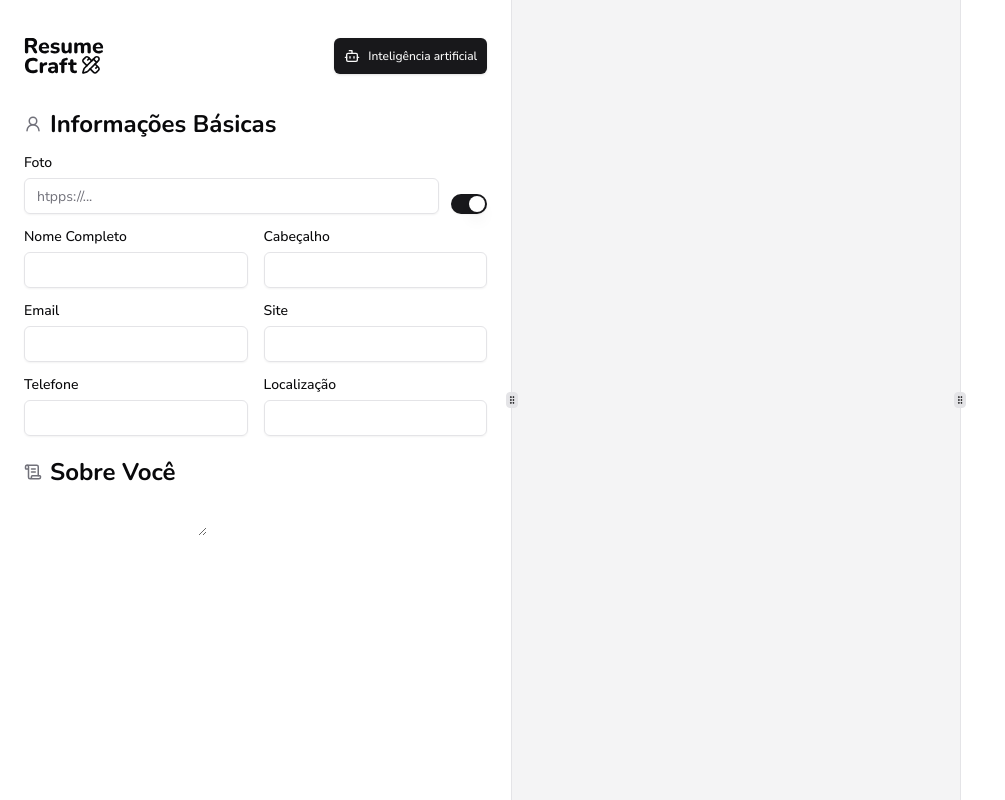
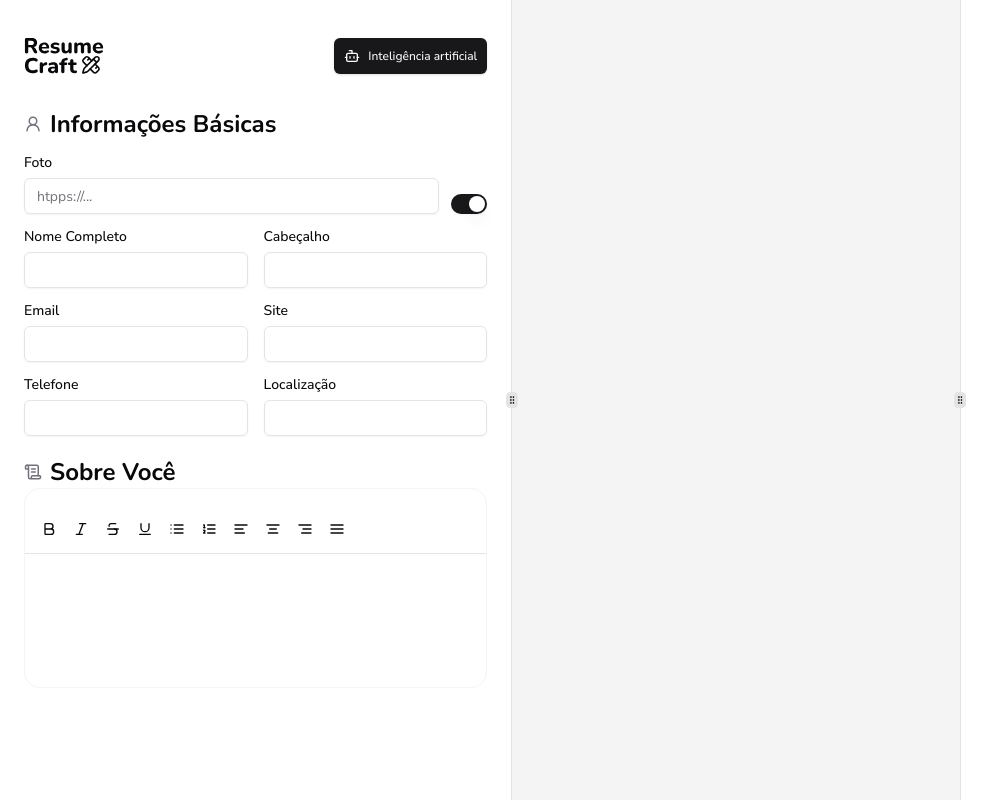
Before and after one commit to GabrieleFerreira/Resume-craft, a Next.js app in the folder resume-craft/: page /dashboard/teste in a window 1280 px wide. Shown: the whole page, without its empty margins (0-1005 px from the left). Built offline with nearby package versions, Linux system fonts and the light colour scheme.

Commit message:
instalando a lib tiptap e o tooltip

```diff
--- a/resume-craft/package.json
+++ b/resume-craft/package.json
@@ -16,6 +16,9 @@
     "@radix-ui/react-separator": "^1.1.1",
     "@radix-ui/react-slot": "^1.1.1",
     "@radix-ui/react-switch": "^1.1.2",
+    "@radix-ui/react-tooltip": "^1.1.7",
+    "@tiptap/extension-text-align": "^2.11.4",
+    "@tiptap/extension-underline": "^2.11.4",
     "@tiptap/pm": "^2.11.3",
     "@tiptap/react": "^2.11.3",
     "@tiptap/starter-kit": "^2.11.3",
--- a/resume-craft/src/components/pages/dashboard/resume/infoSidebar/index.tsx
+++ b/resume-craft/src/components/pages/dashboard/resume/infoSidebar/index.tsx
@@ -4,7 +4,7 @@
 import Link from "next/link";
 import { AiGeneratorDropdown } from "./AiGeneratorDropDown";
 import { BasicInfoSection } from "./sections/BasicInfo";
-import { SummarySection } from "./sections/summary";
+import { SummarySection } from "./sections/Summary";
 export const InfoSidebar = () => (
   <aside className="w-full h-full p-6 overflow-y-auto">
     <div className="w-full flex items-center justify-between">
--- a/resume-craft/src/components/pages/dashboard/resume/infoSidebar/sections/Summary.tsx
+++ b/resume-craft/src/components/pages/dashboard/resume/infoSidebar/sections/Summary.tsx
@@ -1,3 +1,4 @@
+import { Editor } from "@/components/ui/editor";
 import { ScrollText } from "lucide-react";
 import { Controller, useFormContext } from "react-hook-form";
 import { SectionTitle } from "../SectionTitle";
@@ -10,7 +11,9 @@
       <Controller
         control={control}
         name="content.summary"
-        render={({ field }) => <textarea {...field} />}
+        render={({ field }) => (
+          <Editor {...field} className="min-h-[200px] max-h-[300px] pt-4" />
+        )}
       />
     </div>
   );
--- /dev/null
+++ b/resume-craft/src/components/ui/editor/MenuBar.tsx
@@ -0,0 +1,106 @@
+"use client";
+import { Editor } from "@tiptap/react";
+import {
+  AlignCenter,
+  AlignJustify,
+  AlignLeft,
+  AlignRight,
+  Bold,
+  Italic,
+  List,
+  ListOrdered,
+  Strikethrough,
+  Underline,
+} from "lucide-react";
+import { Button } from "../button";
+import { Tooltip } from "../tooltip";
+
+type MenuBarProps = {
+  editor: Editor | null;
+};
+export const MenuBar = ({ editor }: MenuBarProps) => {
+  if (!editor) return null;
+  const ACTIONS = [
+    {
+      label: "Negrito",
+      icon: Bold,
+      action: () => editor.chain().focus().toggleBold().run(),
+      active: editor.isActive("bold"),
+    },
+    {
+      label: "Itálico",
+      icon: Italic,
+      action: () => editor.chain().focus().toggleItalic().run(),
+      active: editor.isActive("italic"),
+    },
+    {
+      label: "Riscado",
+      icon: Strikethrough,
+      action: () => editor.chain().focus().toggleStrike().run(),
+      active: editor.isActive("strike"),
+    },
+    {
+      label: "Sublinhado",
+      icon: Underline,
+      action: () => editor.chain().focus().toggleUnderline().run(),
+      active: editor.isActive("underline"),
+    },
+    {
+      label: "Lista",
+      icon: List,
+      action: () => editor.chain().focus().toggleBulletList().run(),
+      active: editor.isActive("bulletList"),
+    },
+    {
+      label: "Lista ordenada",
+      icon: ListOrdered,
+      action: () => editor.chain().focus().toggleOrderedList().run(),
+      active: editor.isActive("orderedList"),
+    },
+    {
+      label: "Alinhar Esquerda",
+      icon: AlignLeft,
+      action: () => editor.chain().focus().setTextAlign("left").run(),
+      active: editor.isActive({ textAlign: "left" }),
+    },
+    {
+      label: "Alinhar Centro",
+      icon: AlignCenter,
+      action: () => editor.chain().focus().setTextAlign("center").run(),
+      active: editor.isActive({ textAlign: "center" }),
+    },
+    {
+      label: "Alinhar Direita",
+      icon: AlignRight,
+      action: () => editor.chain().focus().setTextAlign("right").run(),
+      active: editor.isActive({ textAlign: "right" }),
+    },
+    {
+      label: "Alinhar Justificado",
+      icon: AlignJustify,
+      action: () => editor.chain().focus().setTextAlign("justify").run(),
+      active: editor.isActive({ textAlign: "justify" }),
+    },
+  ];
+
+  return (
+    <div
+      className="flex items-center border-b p-2
+         flex-wrap"
+    >
+      {ACTIONS.map((action) => (
+        <Tooltip content={action.label} key={action.label}>
+          <Button
+            key={action.label}
+            onClick={action.action}
+            variant={"ghost"}
+            className="p-2 h-max "
+            type="button"
+          >
+            <action.icon className=" size-4" />
+          </Button>
+        </Tooltip>
+      ))}
+    </div>
+  );
+};
--- a/resume-craft/src/components/ui/editor/index.tsx
+++ b/resume-craft/src/components/ui/editor/index.tsx
@@ -1,3 +1,10 @@
+"use client";
+import { cn } from "@/lib/utils";
+import TextAlign from "@tiptap/extension-text-align";
+import Underline from "@tiptap/extension-underline";
+import { EditorContent, useEditor } from "@tiptap/react";
+import StarterKit from "@tiptap/starter-kit";
+import { MenuBar } from "./MenuBar";
 type EditorProps = {
   value: string;
   onChange?: (value: string) => void;
@@ -5,5 +12,52 @@
 };
 
 export const Editor = ({ value, className, onChange }: EditorProps) => {
-  return <div></div>;
+  const editor = useEditor({
+    extensions: [
+      StarterKit.configure({
+        bulletList: {
+          HTMLAttributes: {
+            class: "List-disc pl-4",
+          },
+        },
+        orderedList: {
+          HTMLAttributes: {
+            class: "List-decimal pl-4",
+          },
+        },
+      }),
+      Underline,
+      TextAlign.configure({
+        types: ["heading", "paragraph"],
+      }),
+    ],
+
+    content: value,
+    editorProps: {
+      attributes: {
+        class: "focus:outline-none h-full p-4",
+      },
+    },
+
+    onCreate({ editor }) {
+      onChange?.(editor.getHTML());
+    },
+    onUpdate({ editor }) {
+      onChange?.(editor.getHTML());
+    },
+    autofocus: false,
+  });
+  return (
+    <div
+      className={cn(
+        "bg-background border border-muted rounded-2xl flex flex-col",
+        className
+      )}
+    >
+      <MenuBar editor={editor} />
+      <div className=" h-full [&>div]:h-full flex flex-col overflow-y-auto ">
+        <EditorContent editor={editor} />
+      </div>
+    </div>
+  );
 };
--- /dev/null
+++ b/resume-craft/src/components/ui/tooltip/Primitive.tsx
@@ -0,0 +1,32 @@
+"use client";
+
+import * as TooltipPrimitive from "@radix-ui/react-tooltip";
+import * as React from "react";
+
+import { cn } from "@/lib/utils";
+
+const TooltipProvider = TooltipPrimitive.Provider;
+
+const Tooltip = TooltipPrimitive.Root;
+
+const TooltipTrigger = TooltipPrimitive.Trigger;
+
+const TooltipContent = React.forwardRef<
+  React.ElementRef<typeof TooltipPrimitive.Content>,
+  React.ComponentPropsWithoutRef<typeof TooltipPrimitive.Content>
+>(({ className, sideOffset = 4, ...props }, ref) => (
+  <TooltipPrimitive.Portal>
+    <TooltipPrimitive.Content
+      ref={ref}
+      sideOffset={sideOffset}
+      className={cn(
+        "z-50 overflow-hidden rounded-md bg-primary px-3 py-1.5 text-xs text-primary-foreground animate-in fade-in-0 zoom-in-95 data-[state=closed]:animate-out data-[state=closed]:fade-out-0 data-[state=closed]:zoom-out-95 data-[side=bottom]:slide-in-from-top-2 data-[side=left]:slide-in-from-right-2 data-[side=right]:slide-in-from-left-2 data-[side=top]:slide-in-from-bottom-2",
+        className
+      )}
+      {...props}
+    />
+  </TooltipPrimitive.Portal>
+));
+TooltipContent.displayName = TooltipPrimitive.Content.displayName;
+
+export { Tooltip, TooltipContent, TooltipProvider, TooltipTrigger };
--- /dev/null
+++ b/resume-craft/src/components/ui/tooltip/index.tsx
@@ -0,0 +1,24 @@
+import {
+  TooltipContent,
+  TooltipProvider,
+  Tooltip as TooltipRoot,
+  TooltipTrigger,
+} from "@/components/ui/tooltip/Primitive";
+import { ReactNode } from "react";
+
+type TooltipProps = {
+  children: ReactNode;
+  content: string | number | ReactNode;
+};
+export const Tooltip = ({ children, content }: TooltipProps) => {
+  return (
+    <TooltipProvider>
+      <TooltipRoot delayDuration={300}>
+        <TooltipTrigger asChild>{children}</TooltipTrigger>
+        <TooltipContent>
+          <p>{content}</p>
+        </TooltipContent>
+      </TooltipRoot>
+    </TooltipProvider>
+  );
+};
```
Also changed, not shown: 1 other file (tests, documents, lock files or other folders).
